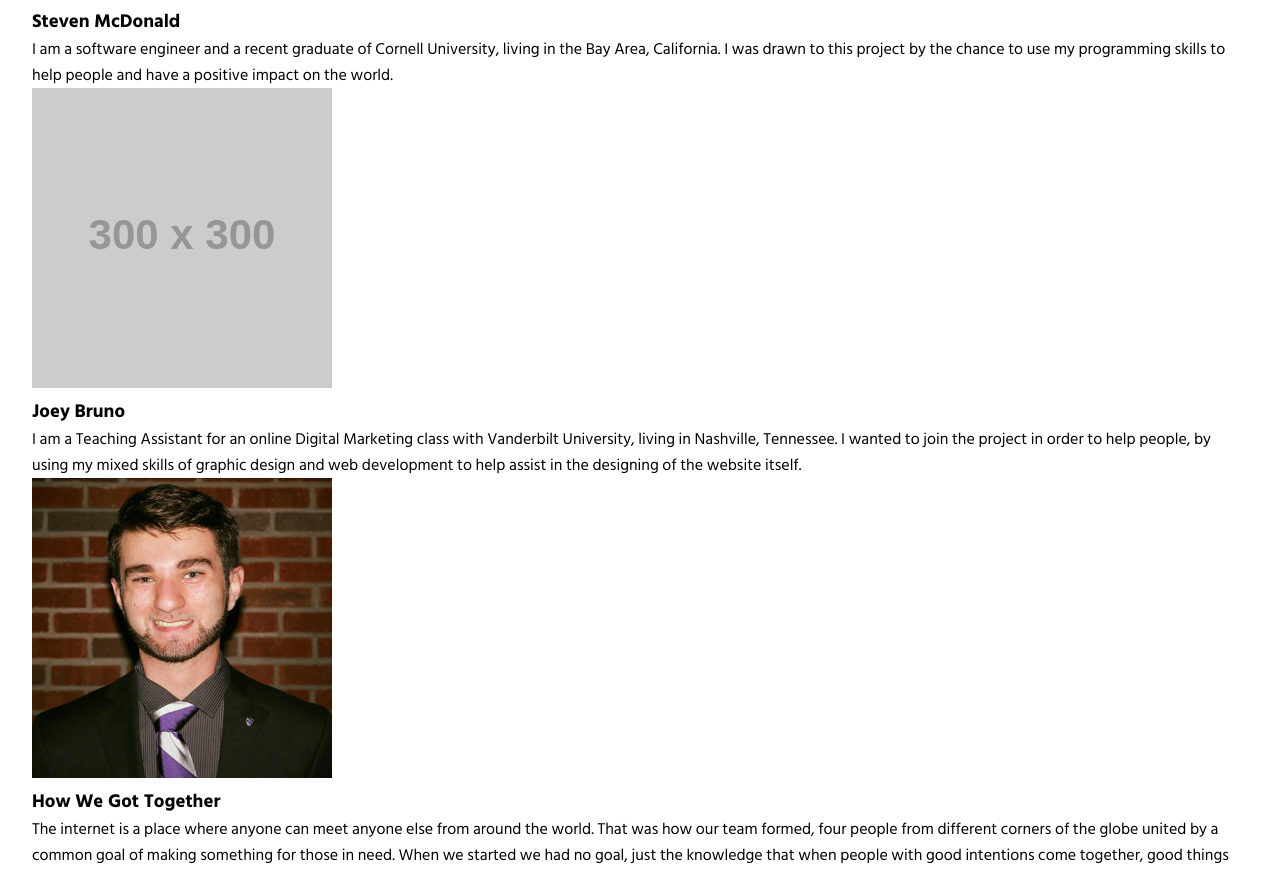
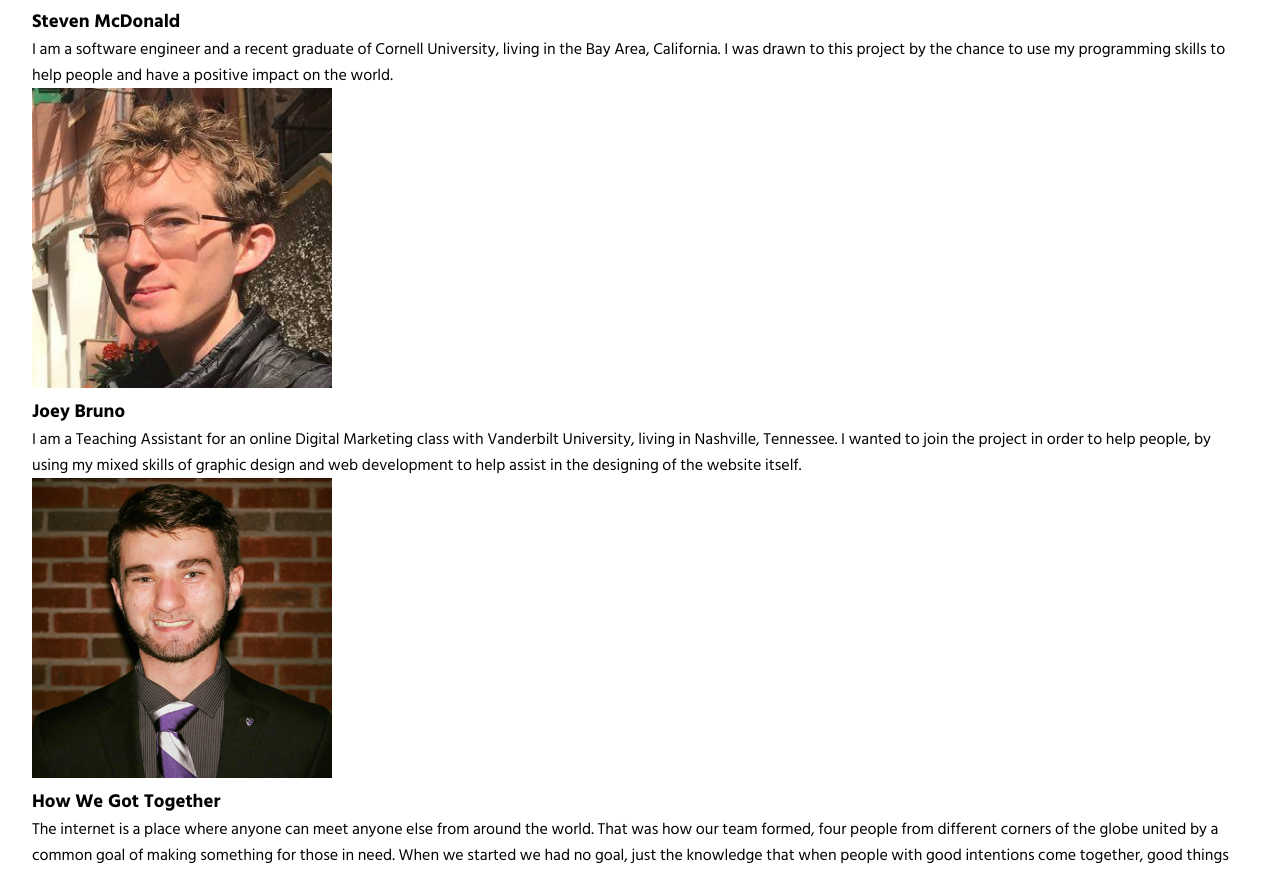
Before and after one commit to StevenMcDonald97/Color-Blindness-Test-App, a React (Create React App) app: page /about-team in a window 1280 px wide. Shown: the part 973-1845 px from the top of the page. Built offline with nearby package versions, Linux system fonts and the light colour scheme.

Commit message:
preparing for pull

```diff
--- a/src/pages/AboutTeam.js
+++ b/src/pages/AboutTeam.js
@@ -1,4 +1,5 @@
 import React from "react";
+import stevenPhoto from "../assets/about-images/steven-photo.jpg";
 import kavithaPhoto from "../assets/about-images/kavitha-photo.jpg";
 import joeyPhoto from "../assets/about-images/professional-joey-photo.jpg";
 
@@ -46,7 +47,12 @@ const AboutTeam = () => {
           chance to use my programming skills to help people and have a positive
           impact on the world.
         </p>
-        <img src="https://via.placeholder.com/300.jpg" alt="Placeholder" />
+        <img
+          src={stevenPhoto}
+          alt="Steven McDonald"
+          width="300"
+          height="300"
+        />
       </div>
 
       <div>
```
Also changed, not shown: src/assets/about-images/steven-photo.jpg (added), 1 other file (tests, documents, lock files or other folders).
